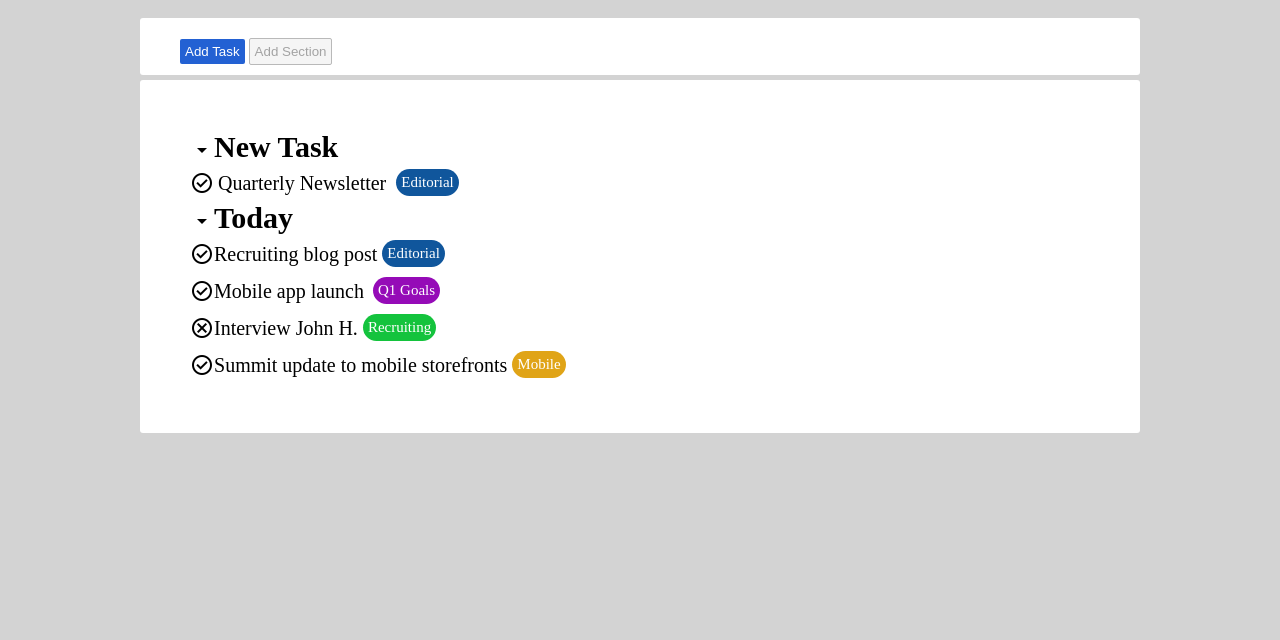
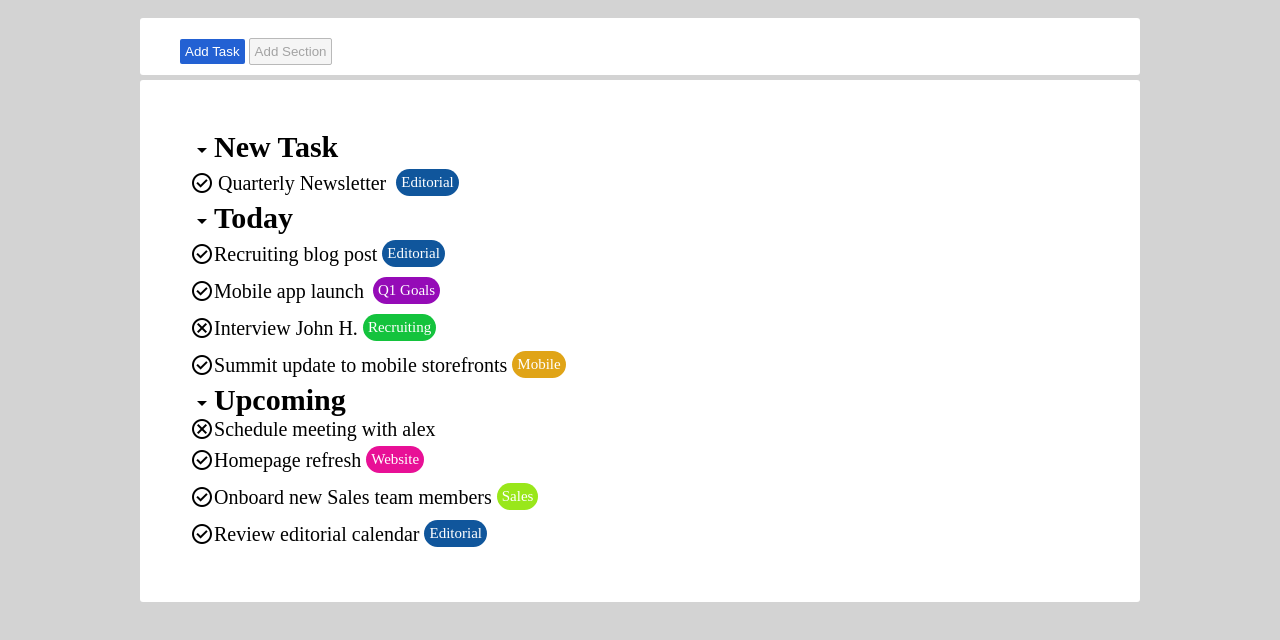
Before and after one commit to Claudio-DiGiovanni/html-css-toboolist, a plain HTML site: page index.html in a window 1280 px wide. Shown: the part 122-762 px from the top of the page. Drawn offline with nearby package versions, Linux system fonts and the light colour scheme.

Commit message:
fine lavoro

```diff
--- a/css/style.css
+++ b/css/style.css
@@ -96,3 +96,21 @@ h1{
     font-size: 15px;
     margin: 5px;
 }
+.website{
+    background-color: rgb(232, 16, 150);
+    color: white;
+    border-radius: 20px;
+    padding: 5px;
+    display: inline-block;
+    font-size: 15px;
+    margin: 5px;
+}
+.sales{
+    background-color: rgb(153, 231, 26);
+    color: white;
+    border-radius: 20px;
+    padding: 5px;
+    display: inline-block;
+    font-size: 15px;
+    margin: 5px;
+}
--- a/index.html
+++ b/index.html
@@ -26,6 +26,11 @@
             <div><span class="material-symbols-outlined check_circle">check_circle</span><span class="task">Mobile app launch</span> <div class="q1-goals">Q1 Goals</div></div>
             <div><span class="material-symbols-outlined check_circle">cancel</span><span class="task">Interview John H.</span><div class="recruiting">Recruiting</div></div>
             <div><span class="material-symbols-outlined check_circle">check_circle</span><span class="task">Summit update to mobile storefronts</span><div class="mobile">Mobile</div></div>
+            <div class="titolo"><span class="material-symbols-outlined">arrow_drop_down</span>Upcoming</div>
+            <div><span class="material-symbols-outlined check_circle">cancel</span><span class="task">Schedule meeting with alex</span></div>
+            <div><span class="material-symbols-outlined check_circle">check_circle</span><span class="task">Homepage refresh</span><div class="website">Website</div></div>
+            <div><span class="material-symbols-outlined check_circle">check_circle</span><span class="task">Onboard new Sales team members</span><div class="sales">Sales</div></div>
+            <div><span class="material-symbols-outlined check_circle">check_circle</span><span class="task">Review editorial calendar</span><div class="editorial">Editorial</div></div>
         </div>
     </main>
 </body>
```
